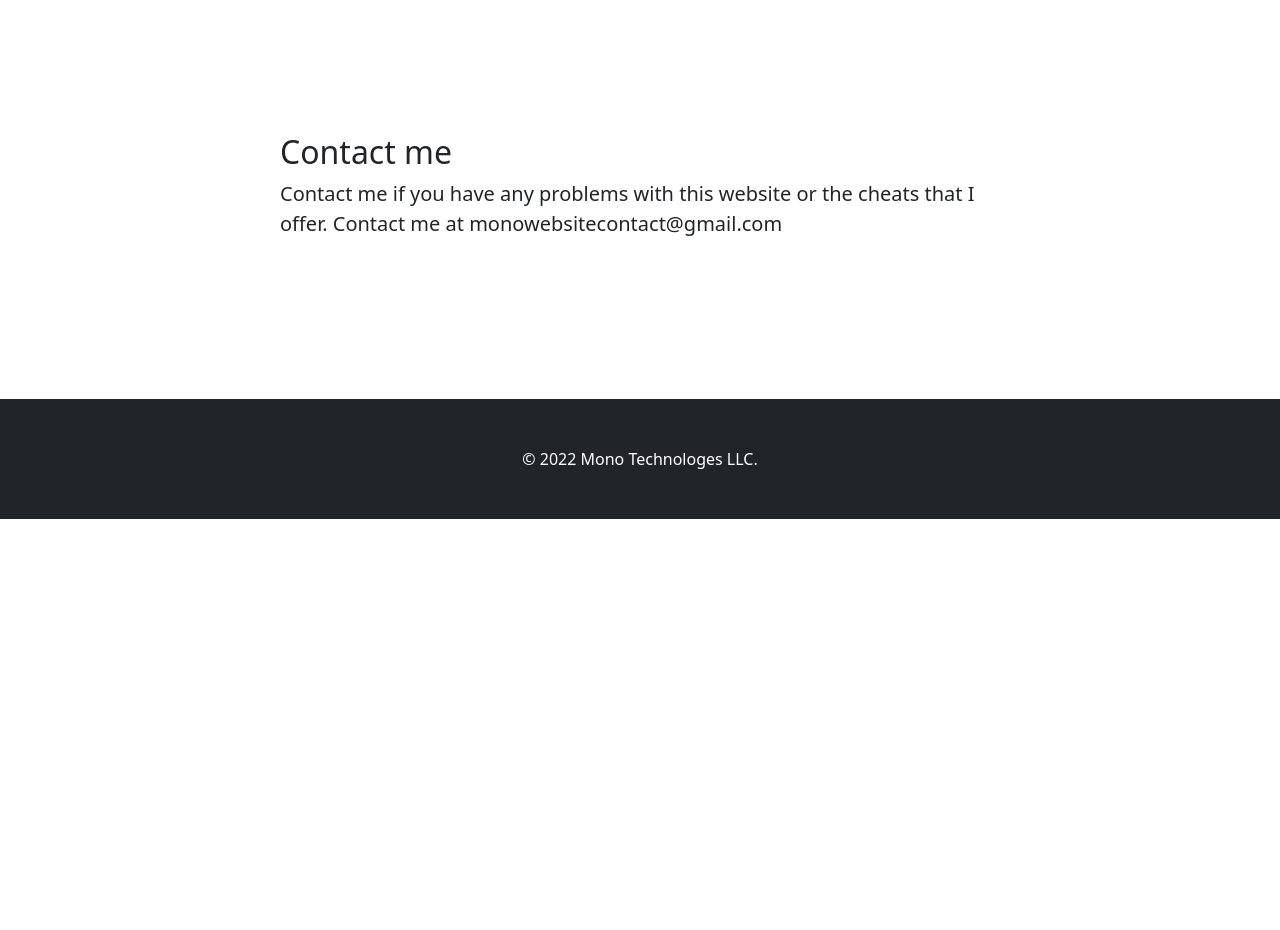
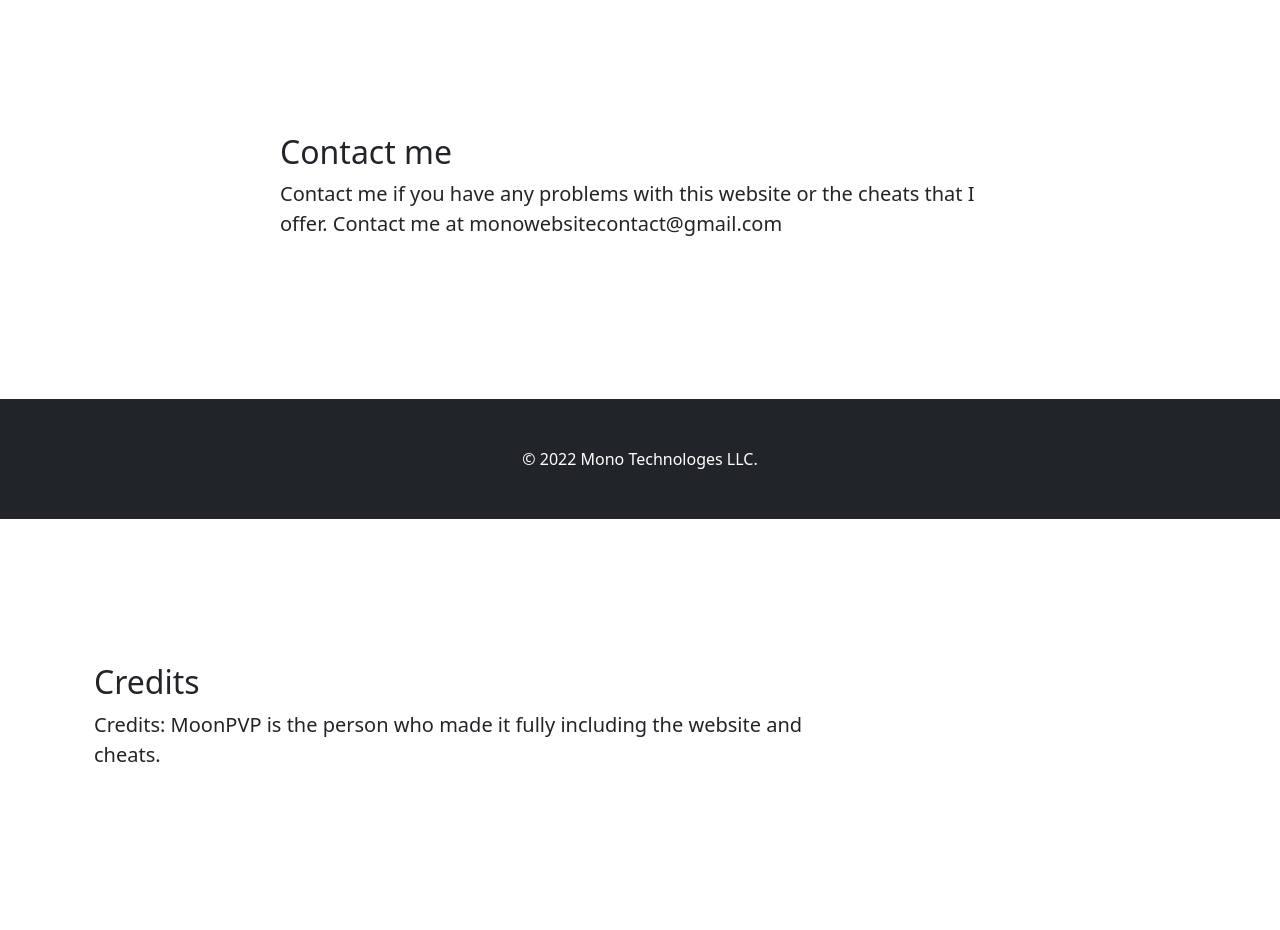
Before and after one commit to Parker416/moon, a plain HTML site: page index.html in a window 1280 px wide. Shown: the part 1366-2296 px from the top of the page. Before the commit the page ends 1885 px from the top, so only its background shows below. Drawn offline with nearby package versions, Linux system fonts and the light colour scheme.

Commit message:
Update index.html

```diff
--- a/index.html
+++ b/index.html
@@ -81,4 +81,14 @@
         <!-- Core theme JS-->
         <script src="js/scripts.js"></script>
     </body>
+
+    <!-- Credits Section -->
+        <section id="Credits">
+            <div class="container px-4">
+                <div class="col-lg-8">
+                    <h2>Credits</h2>
+                    <p class="lead">Credits: MoonPVP is the person who made it fully including the website and cheats.</p>
+                </div>
+            </div>
+        </section>
 </html>
```
